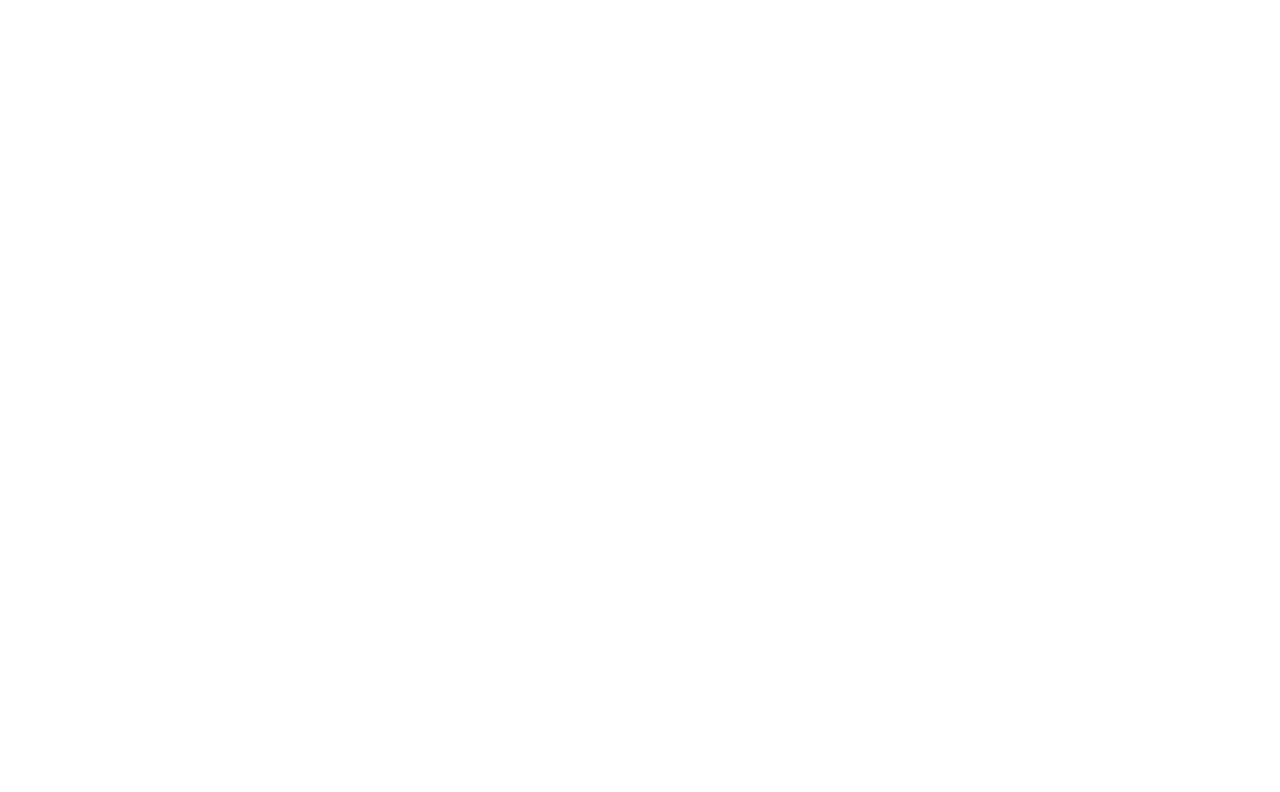
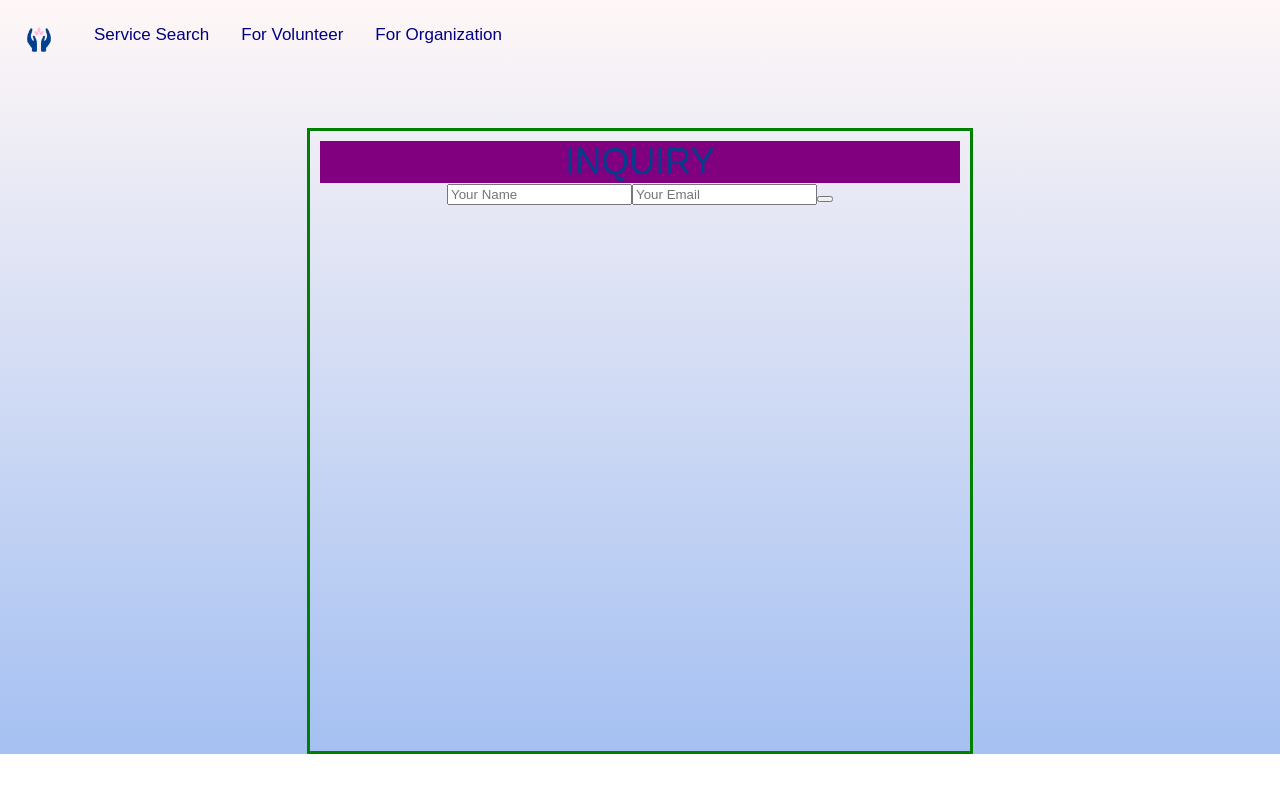
Before and after one commit to annatmmm/charityConnect, a React (Create React App) app in the folder charity_connect/: page /inquiry in a window 1280 px wide. Shown: the top 792 px of the page. Built offline with nearby package versions, Linux system fonts and the light colour scheme.

Commit message:
added ids to inputs and created inquiry form component

```diff
--- a/charity_connect/src/App.css
+++ b/charity_connect/src/App.css
@@ -18,11 +18,9 @@
 
 .logo{
   padding-top: 0%;
-
 }
 
 .top_navigation a:hover {
-
   color: black;
 }
 
@@ -37,13 +35,12 @@
   background-image: linear-gradient(rgba(255, 237, 236, 0.45), rgba(71, 127, 228, 0.49));
 }
 
-.graphic{
+.graphic {
   position: absolute;
   left: 60.21%;
   right: 5.33%;
   top: 15.14%;
   bottom: 43.36%;
-
 }
 .App-header {
   overflow: hidden;
@@ -56,7 +53,7 @@
   color: white;
 }
 
-.title{
+.title {
   position: absolute;
   width: 538px;
   height: 98px;
@@ -67,7 +64,25 @@
   font-family: sans-serif;
 }
 
-.intro{
+.inquiry_box {
+  min-height: 75vh;
+  margin: auto;
+  width: 50%;
+  border: 3px solid green;
+  padding: 10px;
+  margin-top: 10%;
+}
+
+.inquiry_title {
+  position:inherit;
+  background-color: purple;
+
+  font-size: 36px;
+  color: #043F8D;
+  font-family: sans-serif;
+}
+
+.intro {
   position: absolute;
   width: 730px;
   height: 98px;
@@ -78,14 +93,13 @@
   font-weight: 400;
   text-align: left;
   font-family: sans-serif;
-
 }
 
 .App-link {
   color: #61dafb;
 }
 
-.searchBar{
+.searchBar {
   position: absolute;
   width: 690.7px;
   height: 62px;
@@ -94,7 +108,7 @@
   border: none;
 }
 
-.input{
+.input {
   background-color:#EDF4FD;
   border-radius: 10px;
   border: none;
@@ -104,7 +118,6 @@
   top: 370px;
   padding: 10px;
   outline: none;
-
 }
 
 .submit{
@@ -113,12 +126,11 @@
   border-radius: 10px;
   border: none;
   height: 77%;
-
   top: 370px;
   padding: 10px;
 }
 
-.serviceContainer{
+.serviceContainer {
   background-color: violet;
   position: absolute;
   width: 60%;
@@ -127,7 +139,7 @@
   top: 500px;
 }
 
-  .or{
+.or {
   position: absolute;
   color: #043F8D;
   font-size: 20px;
--- a/charity_connect/src/App.js
+++ b/charity_connect/src/App.js
@@ -15,7 +15,7 @@
         <Route exact path="/" component={Home}/>
         <Route exact path="/search" component={SearchPage}/>
         <Route exact path="/details/:id" component={CharityDetailPage}/>
-        <Route exact path="/inquiry/:id" component={CharityInquiryPage}/>
+        <Route exact path="/inquiry" component={CharityInquiryPage}/>
         <Route exact path="/volunteer" component={VolunteerSignInPage}/>
         <Route exact path="/organization" component={OrganizationSignInPage}/>
         <Route exact path="/results" component={ResultsPage}/>
--- /dev/null
+++ b/charity_connect/src/components/inquiryform.js
@@ -0,0 +1,19 @@
+import '../App.css'
+
+const send_message = async event => {
+    alert("NOT IMPLEMENTED")
+}
+
+const InquiryForm = () => {
+    return (
+        <form className="inquiry_form">
+            <input className="input_inq" id="person_name" type='text' placeholder='Your Name'/>
+            <input className="input_inq" id="person_email" type='text' placeholder='Your Email'/>
+            <button className="submit_inq" id="person_info_submit" type="submit" onClick={send_message}>
+
+            </button>
+        </form>
+    );
+}
+
+export default InquiryForm;
--- a/charity_connect/src/components/search.js
+++ b/charity_connect/src/components/search.js
@@ -8,8 +8,8 @@
 const Search = () => {
     return (
         <form className="searchBar">
-            <input className="input" type='text' placeholder='Enter Organization Name' />
-            <button className="submit" type="submit" onClick={start_search}>
+            <input className="input" id="search_org" type='text' placeholder='Enter Organization Name'/>
+            <button className="submit" id="search_submit" type="submit" onClick={start_search}>
             <SearchOutlined/>
             </button>
         </form>
--- a/charity_connect/src/routes/CharityInquiryPage.jsx
+++ b/charity_connect/src/routes/CharityInquiryPage.jsx
@@ -1,8 +1,22 @@
 import React from 'react';
+import NavigationBar from '../components/navigation';
+import InquiryForm from '../components/inquiryform';
 
 const CharityInquiryPage = () => {
     return (
-        <h1>CHARITY CONTACT</h1>
+        <div className="App">
+            <NavigationBar/>
+            <div className="inquiry_box">
+                <div className="inquiry_title">
+                    <text>
+                        INQUIRY
+                    </text>
+                </div>
+                <div className="form">
+                    <InquiryForm/>
+                </div>
+            </div>
+        </div>
     );
 }
 
```
Also changed, not shown: charity_connect/src/components/org_login.js (deleted, +0 -8 lines), charity_connect/src/routes/Home.jsx (+4 -5 lines). Lines whose indentation alone changed are shown as unchanged.
